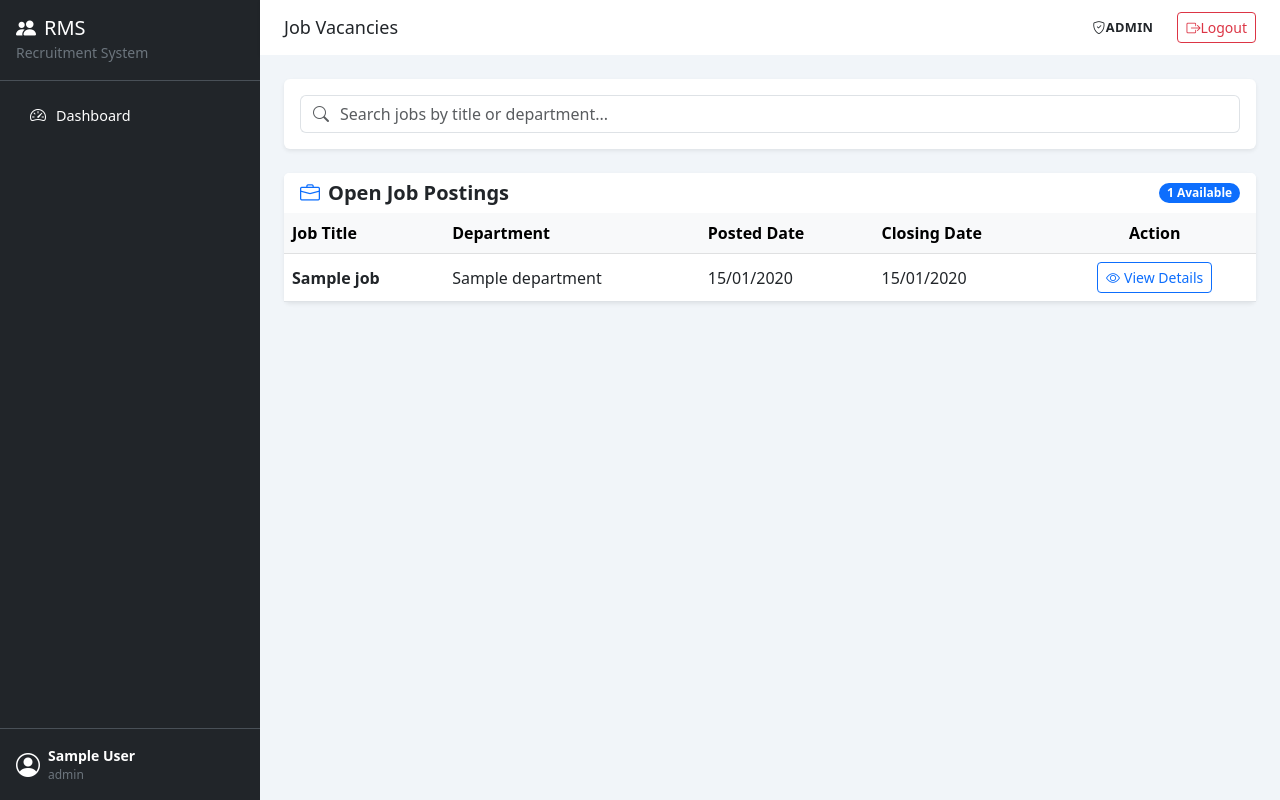
After one commit to denistendo/recruitment_db1, a Django app: template frontend/templates/applicant/jobs.html in a window 1280 px wide. The commit adds this page. Run offline with Django 5.2, Linux system fonts and the light colour scheme; the template is opened without the code that fills it: most values are stand-ins (such as "Sample title", 1, 10 or a date in 2020).

Commit message:
improved the css for the job applicants module

```diff
--- /dev/null
+++ b/frontend/templates/applicant/jobs.html
@@ -0,0 +1,117 @@
+{% extends 'shared/base.html' %}
+{% load static %}
+
+{% block title %}Job Vacancies - RMS{% endblock %}
+{% block page_header %}Job Vacancies{% endblock %}
+
+{% block content %}
+<!-- ======== SECTION: Search Controls ======== -->
+<div class="card border-0 shadow-sm mb-4">
+    <div class="card-body">
+        <div class="input-group">
+            <span class="input-group-text bg-white border-end-0"><i class="bi bi-search text-muted"></i></span>
+            <input type="text" id="search-jobs" class="form-control border-start-0 ps-0" placeholder="Search jobs by title or department..." onkeyup="filterJobs()">
+        </div>
+    </div>
+</div>
+
+<!-- ======== SECTION: Jobs Table ======== -->
+<div class="card border-0 shadow-sm">
+    <div class="card-header bg-white border-0 d-flex justify-content-between align-items-center">
+        <h5 class="mb-0 fw-bold"><i class="bi bi-briefcase me-2 text-primary"></i>Open Job Postings</h5>
+        <span class="badge bg-primary rounded-pill" id="jobs-count">{{ open_jobs|length }} Available</span>
+    </div>
+    <div class="card-body p-0">
+        <div class="table-responsive">
+            <table class="table table-hover mb-0 align-middle" id="jobs-table">
+                <thead class="table-light">
+                    <tr>
+                        <th>Job Title</th>
+                        <th>Department</th>
+                        <th>Posted Date</th>
+                        <th>Closing Date</th>
+                        {% if applicant %}
+                        <th class="text-center">Action</th>
+                        {% endif %}
+                    </tr>
+                </thead>
+                <tbody id="jobs-table-body">
+                    {% for job in open_jobs %}
+                    <tr class="job-row">
+                        <td class="fw-bold job-title-cell">{{ job.title }}</td>
+                        <td class="job-dept-cell">{{ job.department.department_name|default:"N/A" }}</td>
+                        <td>{{ job.posted_date|date:"d/m/Y"|default:"-" }}</td>
+                        <td>{{ job.closing_date|date:"d/m/Y"|default:"-" }}</td>
+                        {% if applicant %}
+                        <td class="text-center">
+                            {% if job.job_id in applied_job_ids %}
+                            <span class="badge bg-secondary">Applied</span>
+                            {% else %}
+                            <a href="{% url 'recruitmentapp:job_detail' job.job_id %}" class="btn btn-sm btn-outline-primary">
+                                <i class="bi bi-eye me-1"></i>View Details
+                            </a>
+                            {% endif %}
+                        </td>
+                        {% endif %}
+                    </tr>
+                    {% empty %}
+                    <tr id="no-jobs-row">
+                        <td colspan="{% if applicant %}5{% else %}4{% endif %}" class="text-center text-muted py-5">
+                            <i class="bi bi-inbox empty-state-icon" style="font-size: 2.5rem;"></i>
+                            <p class="mt-2 mb-0 fw-medium">No open job postings available</p>
+                        </td>
+                    </tr>
+                    {% endfor %}
+                </tbody>
+            </table>
+        </div>
+    </div>
+</div>
+
+<script>
+function filterJobs() {
+    var input = document.getElementById("search-jobs");
+    var filter = input.value.toLowerCase();
+    var rows = document.getElementsByClassName("job-row");
+    var visibleCount = 0;
+
+    for (var i = 0; i < rows.length; i++) {
+        var titleCell = rows[i].getElementsByClassName("job-title-cell")[0];
+        var deptCell = rows[i].getElementsByClassName("job-dept-cell")[0];
+        if (titleCell || deptCell) {
+            var titleText = titleCell.textContent || titleCell.innerText;
+            var deptText = deptCell.textContent || deptCell.innerText;
+            if (titleText.toLowerCase().indexOf(filter) > -1 || deptText.toLowerCase().indexOf(filter) > -1) {
+                rows[i].style.display = "";
+                visibleCount++;
+            } else {
+                rows[i].style.display = "none";
+            }
+        }
+    }
+
+    var countBadge = document.getElementById("jobs-count");
+    countBadge.textContent = visibleCount + " Available";
+
+    // Show no jobs row if none visible
+    var noJobsRow = document.getElementById("no-jobs-row");
+    if (visibleCount === 0 && rows.length > 0) {
+        if (!noJobsRow) {
+            var tbody = document.getElementById("jobs-table-body");
+            var tr = document.createElement("tr");
+            tr.id = "no-jobs-row";
+            var td = document.createElement("td");
+            td.colSpan = {% if applicant %}5{% else %}4{% endif %};
+            td.className = "text-center text-muted py-5";
+            td.innerHTML = '<i class="bi bi-search empty-state-icon" style="font-size: 2.5rem;"></i><p class="mt-2 mb-0 fw-medium">No matching jobs found</p>';
+            tr.appendChild(td);
+            tbody.appendChild(tr);
+        } else {
+            noJobsRow.style.display = "";
+        }
+    } else if (noJobsRow) {
+        noJobsRow.style.display = "none";
+    }
+}
+</script>
+{% endblock %}
--- a/frontend/templates/shared/base.html
+++ b/frontend/templates/shared/base.html
@@ -25,7 +25,7 @@
             <!-- Brand -->
             <div class="sidebar-brand">
                 <h4 class="sidebar-brand-title">
-                    <i class="bi bi-people-fill"></i>RecruitDB
+                    <i class="bi bi-people-fill"></i>RMS
                 </h4>
                 <small class="sidebar-brand-subtitle">Recruitment System</small>
             </div>
@@ -110,6 +110,12 @@
                     {% endif %}
 
                     {% if session_user.user_type == 'JobApplicant' %}
+                    <!-- Applicant: Job Postings -->
+                    <li class="sidebar-nav-item">
+                        <a href="{% url 'recruitmentapp:jobs' %}" class="sidebar-link {% if active_tab == 'jobs' %}active{% endif %}">
+                            <i class="bi bi-briefcase"></i>Job Postings
+                        </a>
+                    </li>
                     <!-- Applicant: My Applications -->
                     <li class="sidebar-nav-item">
                         <a href="{% url 'recruitmentapp:applications' %}" class="sidebar-link {% if active_tab == 'applications' %}active{% endif %}">
```
Also changed, not shown: backend/recruitmentapp/views.py (+21 -1 lines).
